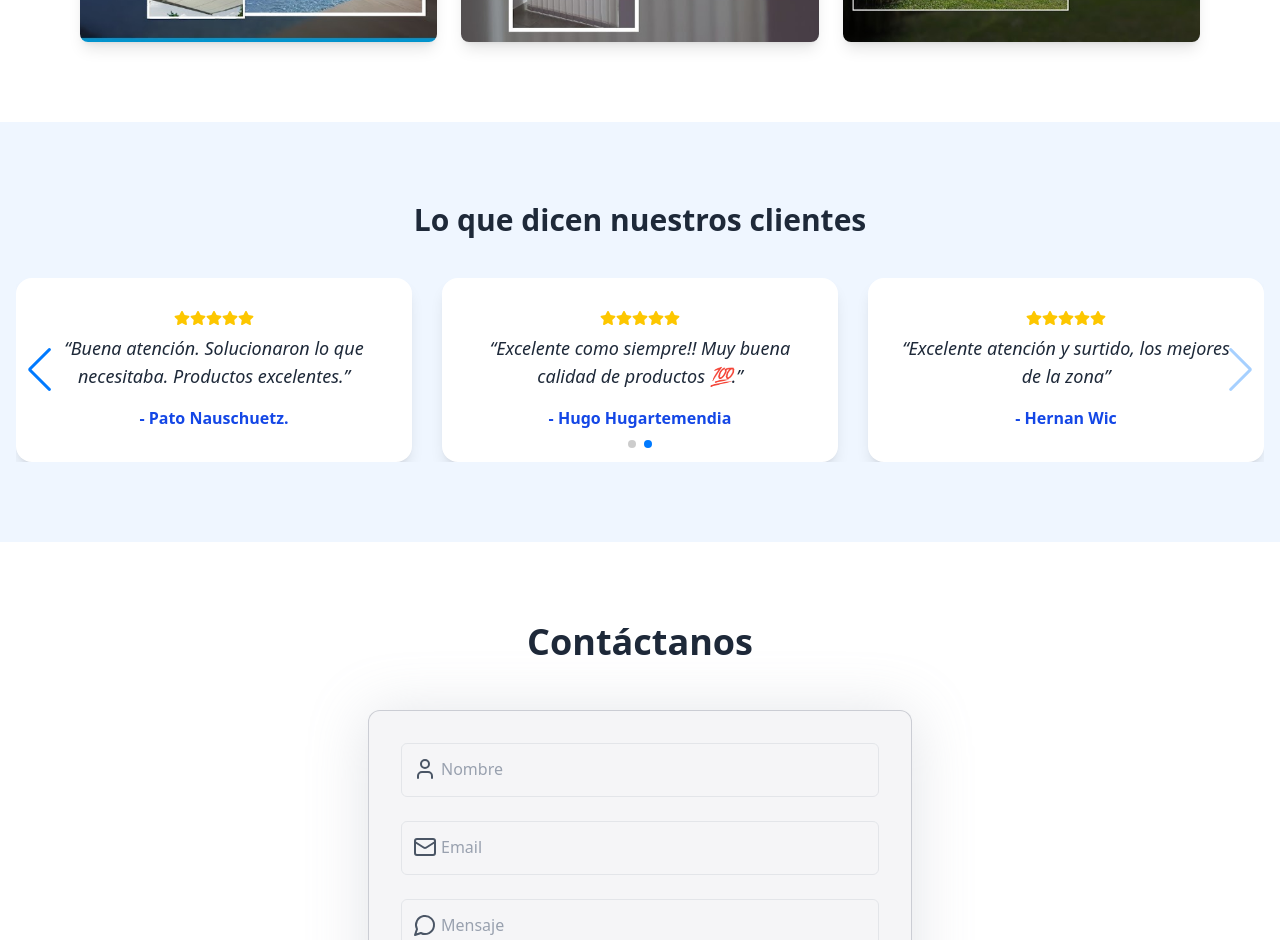
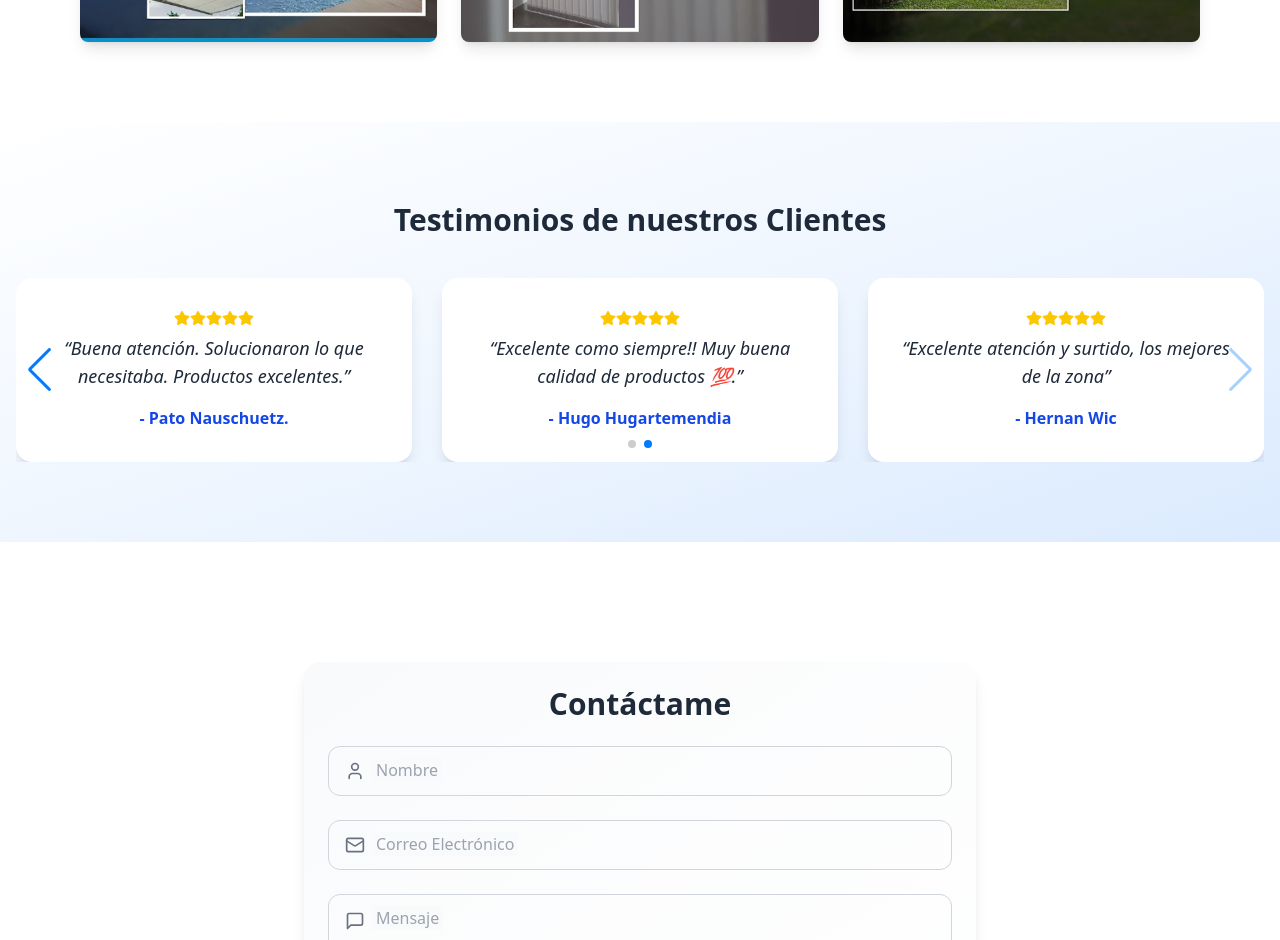
Before and after one commit to Luquitaslmv12/EscherTyC, a React (Vite) app: page / in a window 1280 px wide. Shown: the part 1860-2800 px from the top of the page. Built offline with nearby package versions, Linux system fonts and the light colour scheme.

Commit message:
26-5-2025 casa

```diff
--- a/src/components/Contacto.jsx
+++ b/src/components/Contacto.jsx
@@ -1,163 +1,254 @@
-import React, { useState, useEffect } from "react";
+import { useRef, useState, useEffect } from "react";
+import emailjs from "emailjs-com";
 import { motion } from "framer-motion";
-import emailjs from "emailjs-com";
-import {
-  User,
-  Mail,
-  MessageCircle,
-  CheckCircle,
-  AlertTriangle,
-} from "lucide-react";
+import { Mail, User, MessageSquare } from "lucide-react";
 
-const Contacto = () => {
-  const [sending, setSending] = useState(false);
-  const [feedback, setFeedback] = useState(null);
+export default function ContactForm() {
+  const form = useRef();
+  const [sent, setSent] = useState(false);
+  const [loading, setLoading] = useState(false);
+  const [error, setError] = useState(null);
 
-  const handleSubmit = (e) => {
+  const [name, setName] = useState("");
+  const [email, setEmail] = useState("");
+  const [message, setMessage] = useState("");
+
+  const phoneNumber = "549112345678"; // sin espacios ni signos
+  const defaultMessage = "Hola, quiero hacer una consulta sobre cortinas.";
+
+  const getWhatsAppLink = () => {
+    const isMobile = /iPhone|Android|iPad|iPod/i.test(navigator.userAgent);
+    const baseUrl = isMobile
+      ? "https://api.whatsapp.com/send"
+      : "https://web.whatsapp.com/send";
+
+    const params = new URLSearchParams({
+      phone: phoneNumber,
+      text: defaultMessage,
+    });
+
+    return `${baseUrl}?${params.toString()}`;
+  };
+
+  const sendEmail = (e) => {
     e.preventDefault();
-    setSending(true);
-    setFeedback(null);
+    setLoading(true);
+    setError(null);
+
+    console.log("Public Key:", import.meta.env.VITE_EMAILJS_PUBLIC_KEY);
 
     emailjs
       .sendForm(
-        "service_imy84wl",
-        "template_l9cvzpn",
-        e.target,
-        "onJd4b7yydxzDcOZ4"
+        import.meta.env.VITE_EMAILJS_SERVICE_ID,
+        import.meta.env.VITE_EMAILJS_TEMPLATE_ID,
+        form.current,
+        import.meta.env.VITE_EMAILJS_PUBLIC_KEY
       )
-      .then(() => {
-        setSending(false);
-        setFeedback({
-          tipo: "success",
-          mensaje: "¡Mensaje enviado con éxito!",
-        });
-        e.target.reset();
-      })
-      .catch(() => {
-        setSending(false);
-        setFeedback({
-          tipo: "error",
-          mensaje: "Error al enviar el mensaje. Intenta de nuevo.",
-        });
-      });
+      .then(
+        () => {
+          setSent(true);
+          setLoading(false);
+          setName("");
+          setEmail("");
+          setMessage("");
+          form.current.reset();
+        },
+        (error) => {
+          console.error(error.text);
+          setError(
+            "Ocurrió un error al enviar el mensaje. Intenta nuevamente."
+          );
+          setLoading(false);
+        }
+      );
   };
 
   useEffect(() => {
-    if (feedback) {
-      const timer = setTimeout(() => setFeedback(null), 5000);
+    if (sent) {
+      const timer = setTimeout(() => setSent(false), 5000);
       return () => clearTimeout(timer);
     }
-  }, [feedback]);
+  }, [sent]);
 
-  const campos = [
-    {
-      name: "user_name",
-      label: "Nombre",
-      icon: <User className="text-gray-600" />,
-      type: "text",
+  const labelVariants = {
+    active: {
+      top: -10,
+      left: 44,
+      fontSize: "0.75rem",
+      color: "#3B82F6",
     },
-    {
-      name: "user_email",
-      label: "Email",
-      icon: <Mail className="text-gray-600" />,
-      type: "email",
+    inactive: {
+      top: 12,
+      left: 44,
+      fontSize: "1rem",
+      color: "#9CA3AF",
     },
-  ];
+  };
 
   return (
-    <section id="contacto" className="py-20 bg-white">
-      <div className="max-w-xl mx-auto px-4">
-        <h3 className="text-4xl font-extrabold text-center mb-12 text-gray-800">
-          Contáctanos
-        </h3>
+    <section id="contacto" className="py-20">
+      <motion.div
+        initial={{ opacity: 0, y: 40 }}
+        animate={{ opacity: 1, y: 0 }}
+        transition={{ duration: 0.6 }}
+        className="
+        max-w-2xl mx-auto p-6
+        bg-gradient-to-br from-gray-50 to-white
+        rounded-2xl
+        shadow-lg
+        transition-shadow transform duration-300
+        hover:shadow-2xl my-10
+      "
+      >
+        <h2 className="text-3xl font-bold text-center mb-6 text-gray-800">
+          Contáctame
+        </h2>
 
-        <motion.form
-          onSubmit={handleSubmit}
-          className="relative group space-y-6 bg-gray-400/10 backdrop-blur-lg border border-gray-500/30 p-8 rounded-xl shadow-[0_4px_60px_rgba(156,163,175,0.3)] overflow-hidden transition duration-300 hover:shadow-[0_0_60px_rgba(156,163,175,0.4)]"
-          initial={{ opacity: 0, y: 30 }}
-          whileInView={{ opacity: 1, y: 0 }}
-          viewport={{ once: true }}
-          transition={{ duration: 0.6 }}
-        >
-          {/* Brillo animado */}
-          <div className="pointer-events-none absolute inset-0 opacity-0 group-hover:opacity-100 transition duration-700">
-            <div className="absolute -inset-1 bg-gradient-to-r from-white/10 via-white/30 to-white/10 blur-lg rotate-6 group-hover:animate-pulseShine" />
+        <form ref={form} onSubmit={sendEmail} className="space-y-6">
+          {/* Nombre */}
+          <div className="relative">
+            <motion.label
+              htmlFor="from_name"
+              animate={name ? "active" : "inactive"}
+              variants={labelVariants}
+              transition={{ duration: 0.2 }}
+              className="absolute bg-gray-50 px-1 pointer-events-none z-10"
+            >
+              Nombre
+            </motion.label>
+            <div className="flex items-center gap-2 border border-gray-300 rounded-xl px-4 py-3 focus-within:ring-2 focus-within:ring-blue-500">
+              <User className="text-gray-500 w-5 h-5" />
+              <input
+                type="text"
+                id="from_name"
+                name="from_name"
+                value={name}
+                onChange={(e) => setName(e.target.value)}
+                required
+                className="flex-1 outline-none bg-transparent text-base pl-1"
+                aria-label="Nombre"
+              />
+            </div>
           </div>
 
-          {campos.map((campo) => (
-            <div key={campo.name} className="relative">
-              <div className="absolute left-3 top-3.5">{campo.icon}</div>
+          {/* Correo Electrónico */}
+          <div className="relative">
+            <motion.label
+              htmlFor="reply_to"
+              animate={email ? "active" : "inactive"}
+              variants={labelVariants}
+              transition={{ duration: 0.2 }}
+              className="absolute bg-gray-50 px-1 pointer-events-none z-10"
+            >
+              Correo Electrónico
+            </motion.label>
+            <div className="flex items-center gap-2 border border-gray-300 rounded-xl px-4 py-3 focus-within:ring-2 focus-within:ring-blue-500">
+              <Mail className="text-gray-500 w-5 h-5" />
               <input
-                type={campo.type}
-                name={campo.name}
-                placeholder=" "
-                className="w-full pl-10 pt-5 pb-2 border border-gray-300/50 rounded-md peer bg-transparent text-gray-900 placeholder-transparent focus:outline-none focus:ring-2 focus:ring-blue-500"
+                type="email"
+                id="reply_to"
+                name="reply_to"
+                value={email}
+                onChange={(e) => setEmail(e.target.value)}
                 required
-                disabled={sending}
+                className="flex-1 outline-none bg-transparent text-base pl-1"
+                aria-label="Correo Electrónico"
               />
-              <label className="absolute left-10 top-2 text-sm text-gray-400 transition-all peer-placeholder-shown:top-3.5 peer-placeholder-shown:text-base peer-placeholder-shown:text-gray-400 peer-focus:top-2 peer-focus:text-sm peer-focus:text-blue-600">
-                {campo.label}
-              </label>
             </div>
-          ))}
-
-          <div className="relative">
-            <div className="absolute left-3 top-3.5">
-              <MessageCircle className="text-gray-600" />
-            </div>
-            <textarea
-              name="message"
-              placeholder=" "
-              className="w-full pl-10 pt-5 pb-2 border border-gray-300/50 rounded-md peer bg-transparent text-gray-900 placeholder-transparent focus:outline-none focus:ring-2 focus:ring-blue-500"
-              rows="5"
-              required
-              disabled={sending}
-            ></textarea>
-            <label className="absolute left-10 top-2 text-sm text-gray-600 transition-all peer-placeholder-shown:top-3.5 peer-placeholder-shown:text-base peer-placeholder-shown:text-gray-400 peer-focus:top-2 peer-focus:text-sm peer-focus:text-blue-600">
-              Mensaje
-            </label>
           </div>
 
-          <button
-            type="submit"
-            className={`w-full relative overflow-hidden bg-blue-600 text-white py-3 rounded-md font-semibold transition-all duration-300 group hover:bg-blue-700 hover:shadow-lg hover:scale-[1.02] flex justify-center items-center ${
-              sending ? "opacity-70 cursor-not-allowed" : ""
-            }`}
-            disabled={sending}
+          {/* Mensaje */}
+          <div className="relative">
+            <motion.label
+              htmlFor="message"
+              animate={message ? "active" : "inactive"}
+              variants={{
+                active: {
+                  top: -10,
+                  left: 44,
+                  fontSize: "0.75rem",
+                  color: "#3B82F6",
+                },
+                inactive: {
+                  top: 12,
+                  left: 44,
+                  fontSize: "1rem",
+                  color: "#9CA3AF",
+                },
+              }}
+              transition={{ duration: 0.2 }}
+              className="absolute bg-gray-50 px-1 pointer-events-none z-10"
+            >
+              Mensaje
+            </motion.label>
+            <div className="flex items-start gap-2 border border-gray-300 rounded-xl px-4 py-3 focus-within:ring-2 focus-within:ring-blue-500">
+              <MessageSquare className="text-gray-500 w-5 h-5 mt-1" />
+              <textarea
+                id="message"
+                name="message"
+                rows="4"
+                value={message}
+                onChange={(e) => setMessage(e.target.value)}
+                required
+                className="flex-1 outline-none bg-transparent resize-none text-base pl-1"
+                aria-label="Mensaje"
+              />
+            </div>
+          </div>
+
+          <a
+            href={getWhatsAppLink()}
+            target="_blank"
+            rel="noopener noreferrer"
+            className="fixed bottom-6 right-6 z-50 bg-green-500 hover:bg-green-600 text-white p-4 rounded-full shadow-lg transition duration-300"
+            aria-label="Enviar mensaje por WhatsApp"
           >
-            {sending && (
-              <svg
-                className="animate-spin h-5 w-5 mr-3 border-2 border-white border-t-transparent rounded-full"
-                viewBox="0 0 24 24"
-              />
-            )}
-            {sending ? "Enviando..." : "Enviar"}
-            <span className="absolute inset-0 bg-white/10 opacity-0 group-hover:opacity-100 transition-all duration-500 pointer-events-none" />
-          </button>
+            <svg
+              xmlns="http://www.w3.org/2000/svg"
+              className="w-6 h-6"
+              fill="currentColor"
+              viewBox="0 0 24 24"
+            >
+              <path d="M12.001 2.002c-5.523 0-10 4.477-10 10 0 1.777.472 3.442 1.375 4.929L2 22l5.201-1.354A9.935 9.935 0 0012 22c5.523 0 10-4.477 10-10s-4.477-9.998-10-9.998zm.002 17.997a7.93 7.93 0 01-4.013-1.102l-.288-.17-3.084.802.827-3.006-.188-.309a7.928 7.928 0 01-1.227-4.31c0-4.41 3.59-8.002 8.013-8.002 4.42 0 8.01 3.592 8.01 8.002 0 4.42-3.59 8.002-8.01 8.002zm4.39-5.848c-.24-.12-1.42-.7-1.64-.78-.22-.08-.38-.12-.54.12s-.62.78-.76.94c-.14.16-.28.18-.52.06-.24-.12-1.02-.38-1.94-1.2-.72-.64-1.2-1.42-1.34-1.66-.14-.24-.01-.37.11-.48.11-.11.24-.28.36-.42.12-.14.16-.24.24-.4.08-.16.04-.3-.02-.42-.06-.12-.54-1.3-.74-1.78-.2-.48-.4-.42-.54-.42h-.46c-.16 0-.42.06-.64.3s-.84.82-.84 2c0 1.18.86 2.32.98 2.48.12.16 1.7 2.6 4.12 3.64.58.26 1.03.42 1.38.54.58.18 1.1.16 1.52.1.46-.08 1.42-.58 1.62-1.14.2-.56.2-1.04.14-1.14-.06-.1-.22-.16-.46-.28z" />
+            </svg>
+          </a>
 
-          {feedback && (
-            <motion.div
-              initial={{ opacity: 0, y: 10 }}
-              animate={{ opacity: 1, y: 0 }}
-              className={`flex items-center gap-3 px-4 py-3 rounded-md text-sm font-medium mt-4
-                ${
-                  feedback.tipo === "success"
-                    ? "bg-green-100 text-green-700"
-                    : "bg-red-100 text-red-700"
-                }`}
+          {/* Botón */}
+          <motion.div
+            whileHover={{ scale: 1.05 }}
+            className="flex justify-center"
+          >
+            <button
+              type="submit"
+              disabled={loading || sent}
+              className="bg-blue-600 hover:bg-blue-700 text-white font-semibold px-6 py-2 rounded-xl transition duration-200 disabled:opacity-60"
             >
-              {feedback.tipo === "success" ? (
-                <CheckCircle size={20} />
-              ) : (
-                <AlertTriangle size={20} />
-              )}
-              <span>{feedback.mensaje}</span>
-            </motion.div>
+              {loading ? "Enviando..." : "Enviar"}
+            </button>
+          </motion.div>
+
+          {/* Mensaje de éxito o error */}
+          {sent && (
+            <motion.p
+              initial={{ opacity: 0 }}
+              animate={{ opacity: 1 }}
+              className="text-green-600 text-center font-medium mt-4"
+            >
+              ¡Mensaje enviado con éxito!
+            </motion.p>
           )}
-        </motion.form>
-      </div>
+
+          {error && (
+            <motion.p
+              initial={{ opacity: 0 }}
+              animate={{ opacity: 1 }}
+              className="text-red-600 text-center font-medium mt-4"
+            >
+              {error}
+            </motion.p>
+          )}
+        </form>
+      </motion.div>
     </section>
   );
-};
-
-export default Contacto;
+}
--- a/src/components/Testimonios.jsx
+++ b/src/components/Testimonios.jsx
@@ -34,10 +34,13 @@ const testimonios = [
 
 const Testimonios = () => {
   return (
-    <section className="py-20 bg-blue-50" aria-labelledby="testimonios-title">
+    <section
+      className="py-20 bg-gradient-to-br from-white via-blue-50 to-blue-100"
+      aria-labelledby="testimonios-title"
+    >
       <div className="max-w-7xl mx-auto px-4 text-center">
         <h3 id="testimonios-title" className="text-3xl font-bold mb-10">
-          Lo que dicen nuestros clientes
+          Testimonios de nuestros Clientes
         </h3>
         <Swiper
           modules={[Autoplay, Pagination, Navigation]}
```
Also changed, not shown: src/components/Footer.jsx (+109 -3 lines), src/components/Navbar.jsx (+29 -9 lines), src/components/Proyectos.jsx (+12 -3 lines), 1 other file (tests, documents, lock files or other folders).
